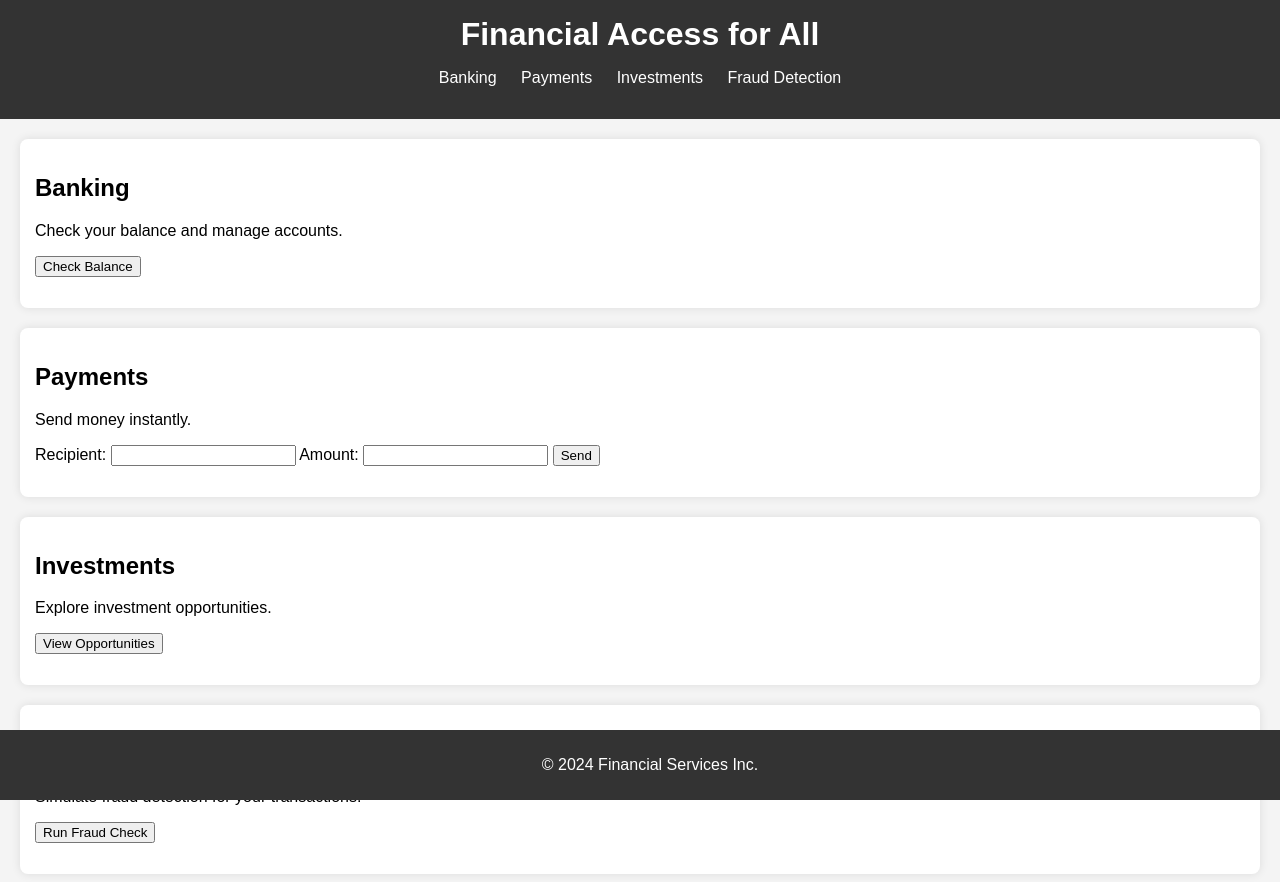
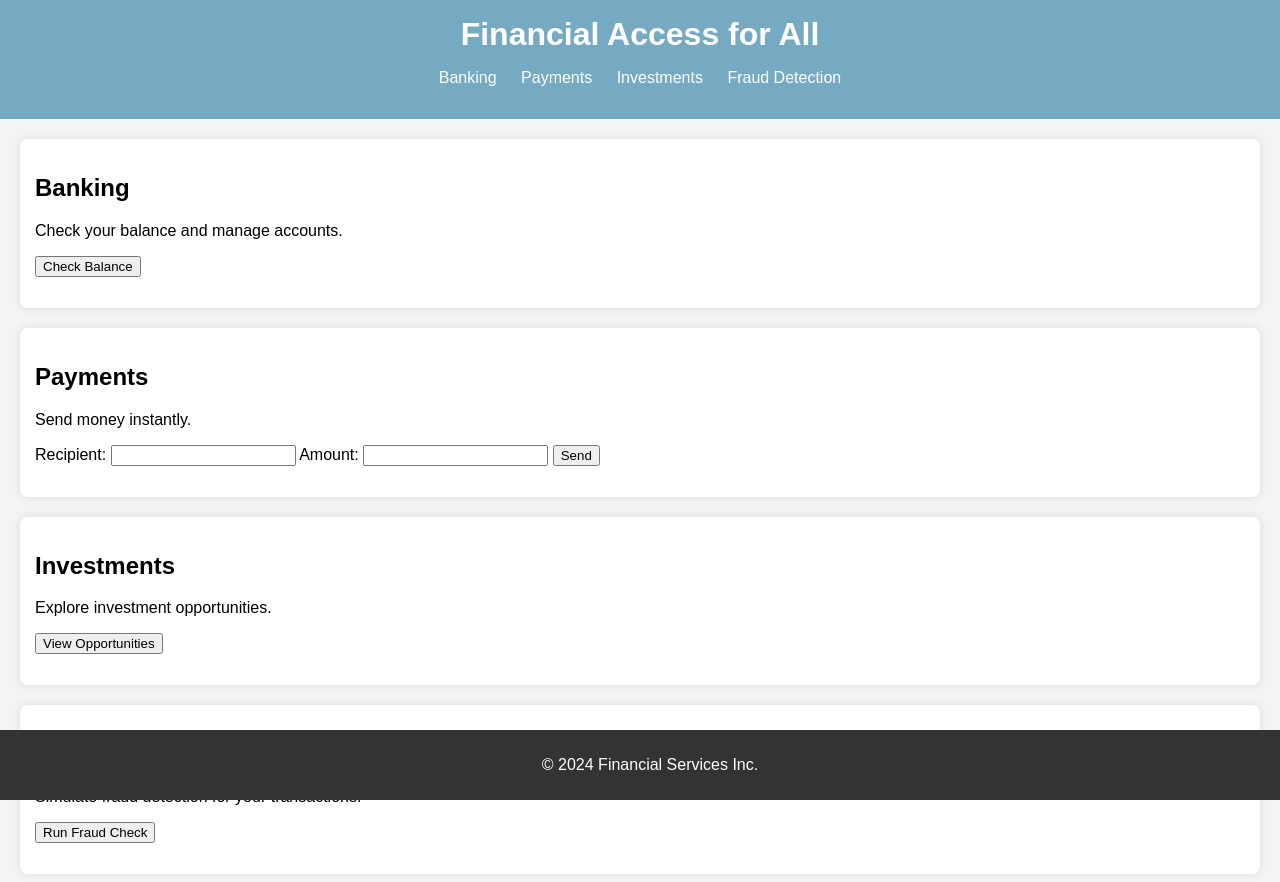
Before and after one commit to shresta-munikuntla/tripleS_HackUTD2024, a plain HTML site: page index.html in a window 1280 px wide. Drawn offline with Linux system fonts and the light colour scheme.

Commit message:
color changes

```diff
--- a/style.css
+++ b/style.css
@@ -2,11 +2,11 @@ body {
     font-family: Arial, sans-serif;
     margin: 0;
     padding: 0;
-    background-color: #f4f4f4;
+    background-color: #f4f4f4
   }
 
   header {
-    background-color: #333;
+    background-color: #76aac2;
     color: white;
     padding: 1em 0;
     text-align: center;
```
